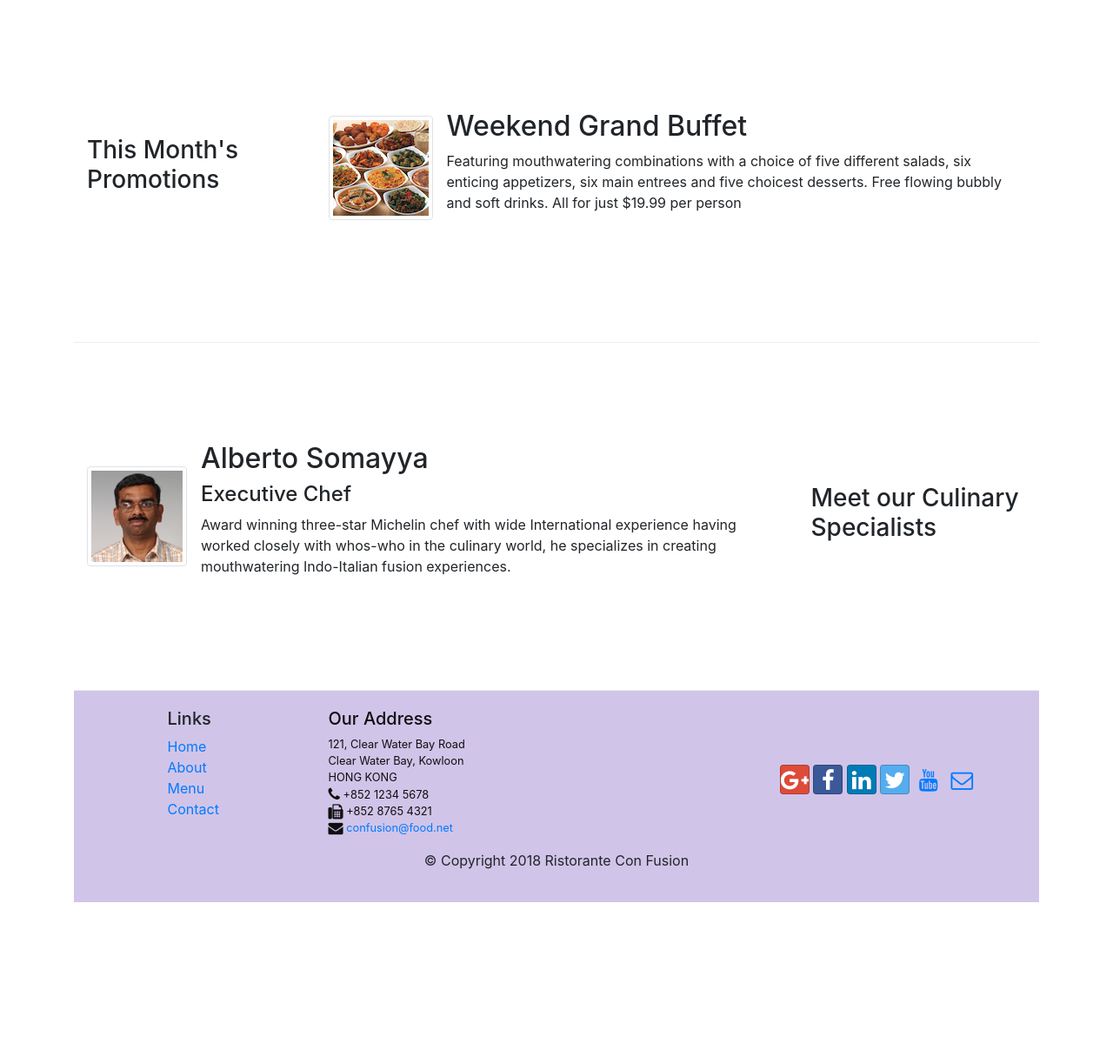
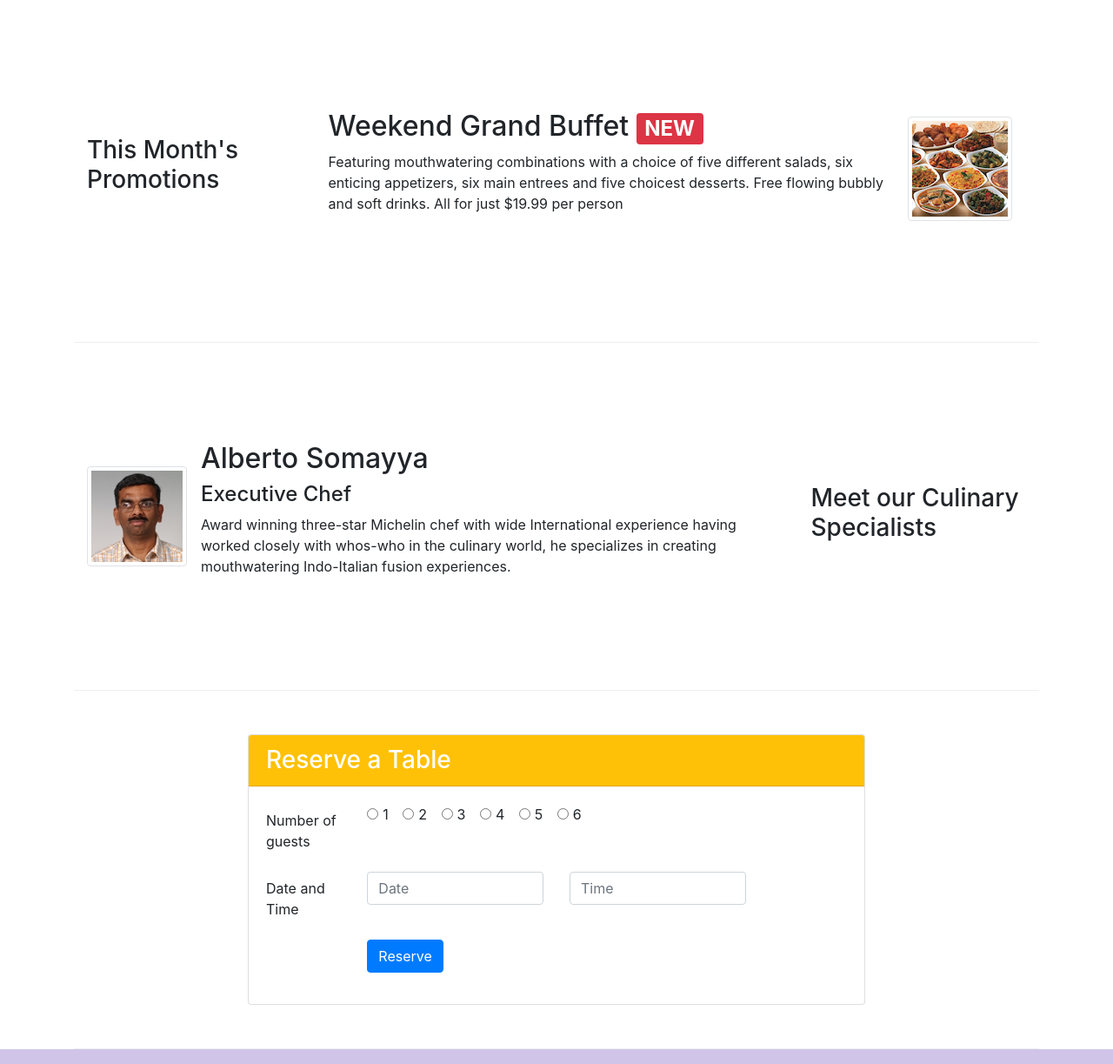
Before and after one commit to Suhana2268/Project-Restuarant-confusion, a website: page index.html in a window 1280 px wide. Shown: the part 740-1963 px from the top of the page at 87% size. Before the commit the page ends 1777 px from the top, so only its background shows below. Drawn offline with nearby package versions, Linux system fonts and the light colour scheme.

Commit message:
Cards users

```diff
--- a/css/styles.css
+++ b/css/styles.css
@@ -14,7 +14,7 @@
     padding: 20px 0px 20px 0px;
 }
 .jumbotron {
-    background-color: #9575CD;
+    background-color:#A350CE;
     margin: 0px auto;
     padding: 70px 30px 70px 30px;
     color:floralwhite;
@@ -29,5 +29,11 @@ body {
     z-index: 0;
 }
 .navbar-dark {
-    background-color: #512dA8;
+    background-color:#593f98;
 }
+.res {
+    width:200px;
+    padding: 10px;
+    background-color: rgb(248, 183, 61);
+    color: black;
+}
--- a/index.html
+++ b/index.html
@@ -40,8 +40,12 @@
                     <h1>Ristorante con Fusion</h1>
                     <p>We take inspiration from the World's best cuisines, and create a unique fusion experience. Our lipsmacking creations will tickle your culinary senses!</p>
                 </div>
-                <div class = "col-12 col-sm-6 align-self-center">
+                <div class = "col-12 col-sm-3 align-self-center">
                     <img src = "img/logo.png" class = "img-fluid">
+                </div>
+                <div class = "col-12 col-sm-3 align-self-center" style="width:0" style="padding: 5px;">
+                        <a role = "button" class = "btn btn-warning"  href = "#reservet">Reserve Table</a>
+
                 </div>
             </div>
         </div>
@@ -57,7 +61,7 @@
                     <img class = "d-flex mr-3 img-thumbnail align-self-center" src = "img/uthappizza.png" alt = "uthappizza">
                     <div class = "media-body">
                         <h2 class = "mt-0">Uthappizza <span class="badge badge-danger">HOT</span> <span class = "badge badge-pill badge-secondary">$4.99</span></h2>
-                        <p>A unique combination of Indian Uthappam (pancake) and Italian pizza, topped with Cerignola olives, ripe vine cherry tomatoes, Vidalia onion, Guntur chillies and Buffalo Paneer.</p>
+                        <p class = "d-none d-sm-block">A unique combination of Indian Uthappam (pancake) and Italian pizza, topped with Cerignola olives, ripe vine cherry tomatoes, Vidalia onion, Guntur chillies and Buffalo Paneer.</p>
 
                     </div>
 
@@ -70,16 +74,16 @@
             <div class = "col-12 col-sm-4 col-md-3">
                 <h3>This Month's Promotions</h3>
             </div>
-            <div class ="col col-sm col-md">
+            <div class ="col-sm col-md">
                 <div class = "media">
-                    <img class = "d-flex mr-3 img-thumbnail align-self-center" src = "img/buffet.png" alt = "buffet">
-                    <div class = "media-body">
-                        <h2 class = "mt-0">Weekend Grand Buffet</h2>
-                        <p>Featuring mouthwatering combinations with a choice of five different salads, six enticing appetizers, six main entrees and five choicest desserts. Free flowing bubbly and soft drinks. All for just $19.99 per person </p>
+                  <div class = "media-body flex-first">
+                    <h2 class = "mt-0">Weekend Grand Buffet <span class="badge badge-danger">NEW</span></h2>
+                     <p class = "d-none d-sm-block">Featuring mouthwatering combinations with a choice of five different salads, six enticing appetizers, six main entrees and five choicest desserts. Free flowing bubbly and soft drinks. All for just $19.99 per person </p>
+                    </div>
+                    <img class = "d-flex mr-3 img-thumbnail align-self-center flex-first" src = "img/buffet.png" alt = "buffet">
 
-                    </div>
-                </div>
-             </div>
+        </div>
+                 </div>
         </div>
 
         <div class = "row row-content align-items-center">
@@ -97,6 +101,64 @@
                     </div>
             </div>
         </div>
+    </div>
+        <div class = "row row-content align-items-center" id = "reservet">
+            <div class = "col-12 offset-0 col-md-8 offset-md-2">
+                <div class = "card">
+                    <h3 class = "card-header bg-warning text-white">Reserve a Table</h3>
+                    <div class = "card-body">
+                        <form>
+                            <div class = "form-group row">
+                                <label for = "nbguest" class = "col-md-2 col-form-label">Number of guests</label>
+                               <div class = "col-md-6">
+                                <div class = "form-check form-check-inline">
+                                    <input class = "form-check-input" type = "radio" name = "nb1" id = "nb1" value = "">
+                                    <label class = "form-check-label" for = "nb1"> 1</label>
+                                </div>
+                                <div class = "form-check form-check-inline">
+                                    <input class = "form-check-input" type = "radio" name = "nb2" id = "nb2" value = "">
+                                    <label class = "form-check-label" for = "nb2"> 2</label>
+                                </div>
+                                <div class = "form-check form-check-inline">
+                                    <input class = "form-check-input" type = "radio" name = "nb3" id = "nb3" value = "">
+                                    <label class = "form-check-label" for = "nb3"> 3</label>
+                                </div>
+                                <div class = "form-check form-check-inline">
+                                    <input class = "form-check-input" type = "radio" name = "nb4" id = "nb4" value = "">
+                                    <label class = "form-check-label" for = "nb4"> 4</label>
+                                </div>
+                                <div class = "form-check form-check-inline">
+                                    <input class = "form-check-input" type = "radio" name = "nb5" id = "nb5" value = "">
+                                    <label class = "form-check-label" for = "nb5"> 5</label>
+                                </div>
+                                <div class = "form-check form-check-inline">
+                                    <input class = "form-check-input" type = "radio" name = "nb6" id = "nb6" value = "">
+                                    <label class = "form-check-label" for = "nb6"> 6</label>
+                                </div>
+                                </div>
+                            </div>
+                            <div class = "form-group row">
+                                <label for = "dtime" class = "col-12 col-md-2 col-form-label">Date and Time</label>
+                                <div class = "col-md-4">
+                                    <input type = "text" class = "form-control" name = "date" id = "date" placeholder="Date">
+                                </div>
+                                <div class = "col-md-4">
+                                    <input type = "text" class = "form-control" name = "timet" id = "timet" placeholder="Time">
+                                </div>
+                            </div>
+                            <div class = "form-group row">
+                                 <div class = "offset-md-2 col-md-10">
+                                    <button class = "btn btn-primary">
+                                            Reserve
+                                        </button>
+                                    </div>
+                                </div>
+                        </form>
+                        </dl>
+                    </div>
+                </div>
+            </div>
+    </div>
     </div>
 
     <footer class = "footer">
```
